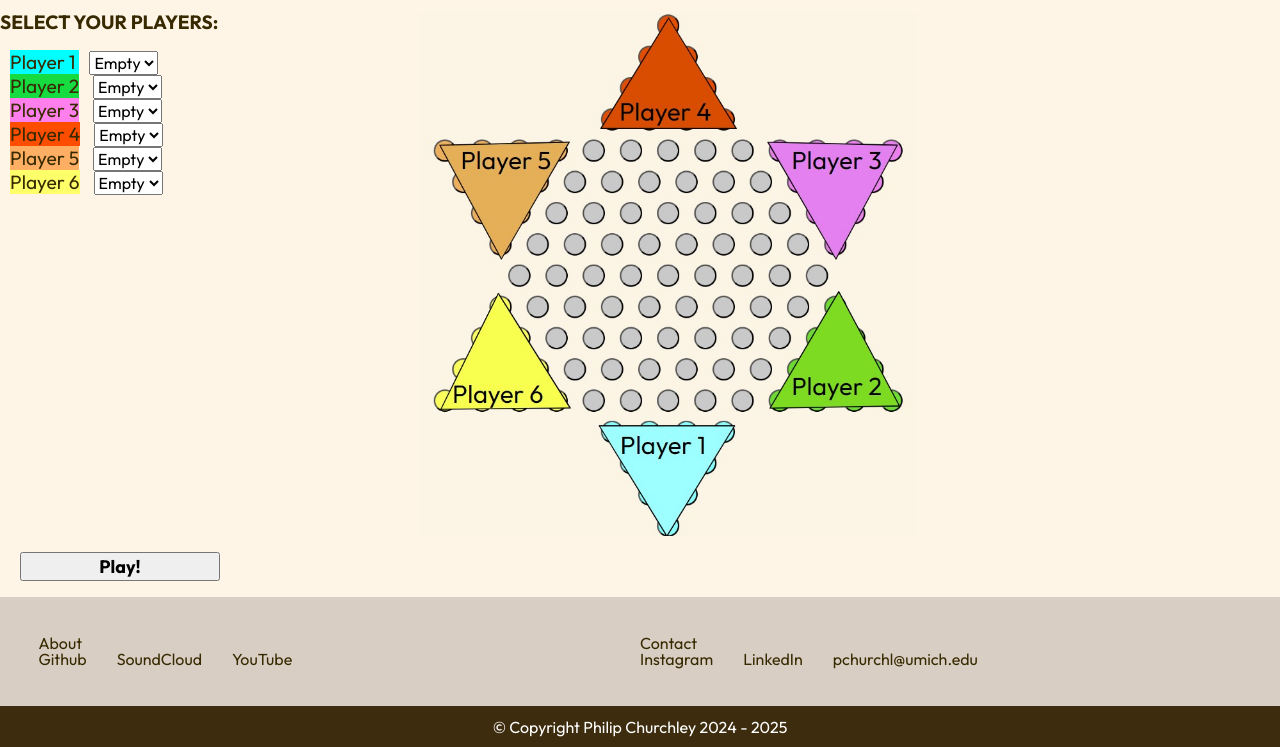
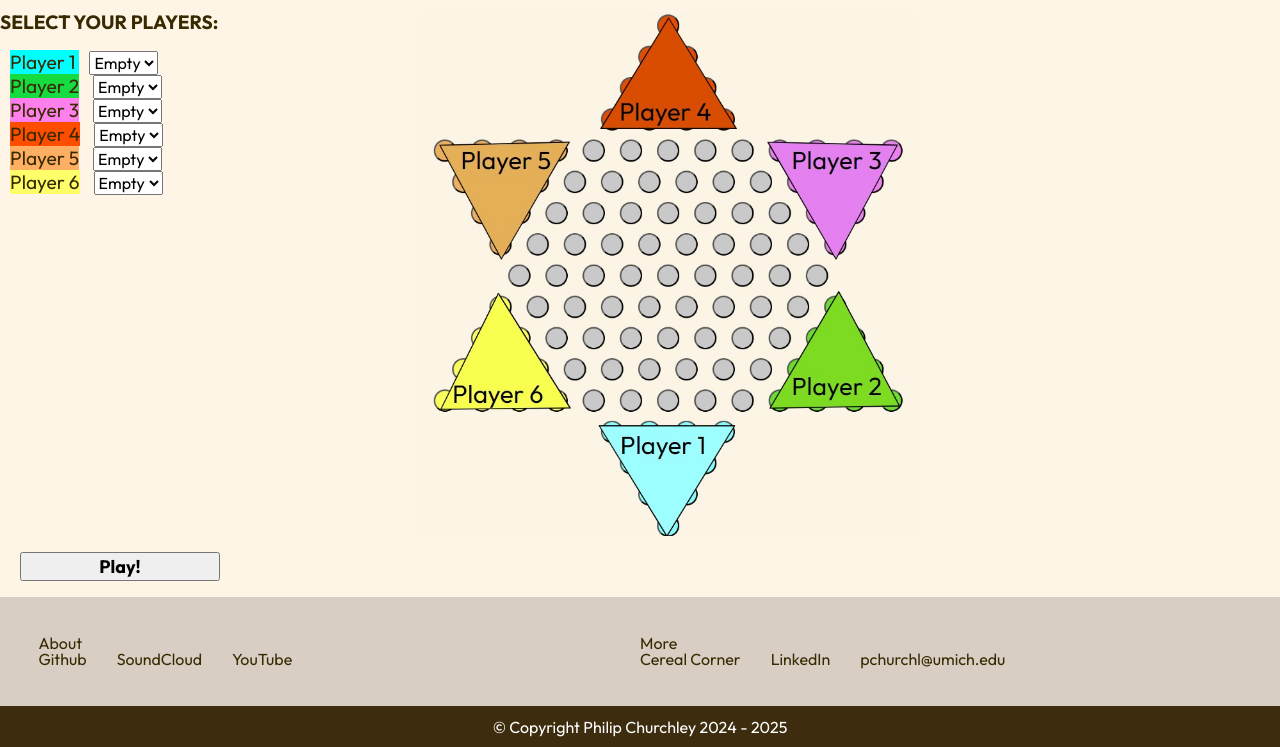
Before and after one commit to philipchurchley/chinese_checkers, a website: page index.html in a window 1280 px wide. Shown: the part 77-824 px from the top of the page. Drawn offline with nearby package versions, Linux system fonts and the light colour scheme.

Commit message:
edit footer

```diff
--- a/index.html
+++ b/index.html
@@ -89,9 +89,9 @@
             </div>
          </div>
          <div>
-            <h3>Contact</h3>
+            <h3>More</h3>
             <div class="first-footer-sub">
-               <a href="https://www.instagram.com/p.churchley/" target="_blank">Instagram</a>
+               <a href="https://philipchurchley.github.io/cereal_corner/" target="_blank">Cereal Corner</a>
                <a href="https://www.linkedin.com/in/philip-churchley/" target="_blank">LinkedIn</a>
                <a href="mailto:pchurchl@umich.edu" target="_blank">pchurchl@umich.edu</a>
             </div>
```
